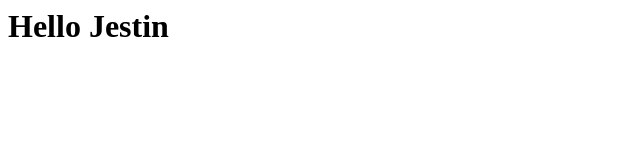
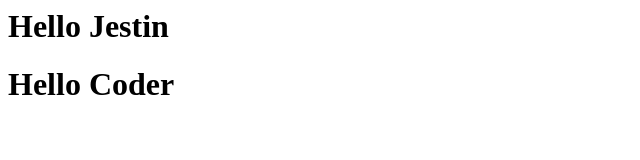
Before and after one commit to Ajeet-DotNet-Angular-Developer9026/MatrimonialProject, a plain HTML site: page index.html in a window 1280 px wide. Shown: the whole page, without its empty margins (0-640 px from the left). Drawn offline with Linux system fonts and the light colour scheme.

Commit message:
Add All File

```diff
--- a/index.html
+++ b/index.html
@@ -6,5 +6,6 @@
 </head>
 <body>
     <h1>Hello Jestin</h1>
+    <h1>Hello Coder</h1>
 </body>
 </html>
```
Also changed, not shown: 1 other file.
